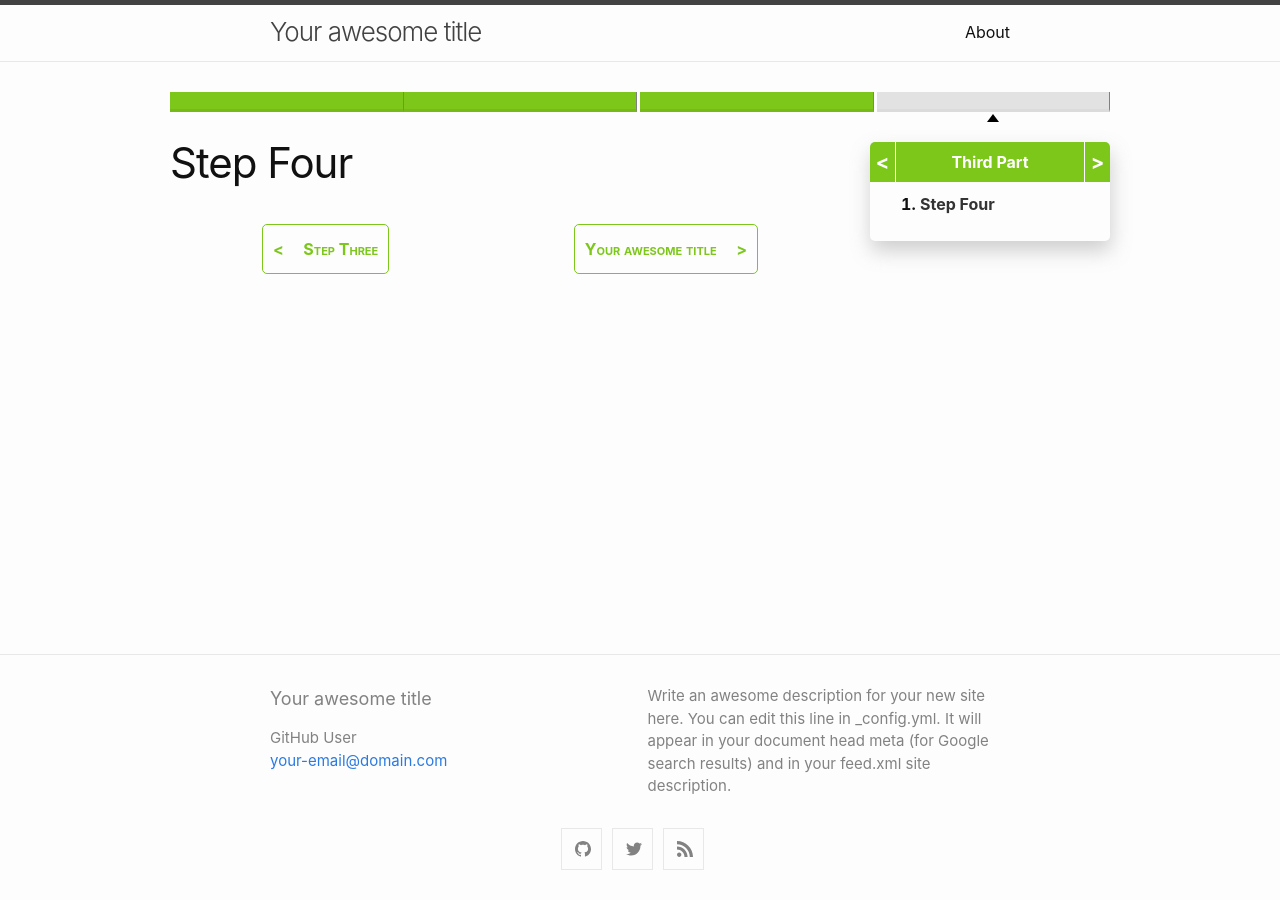
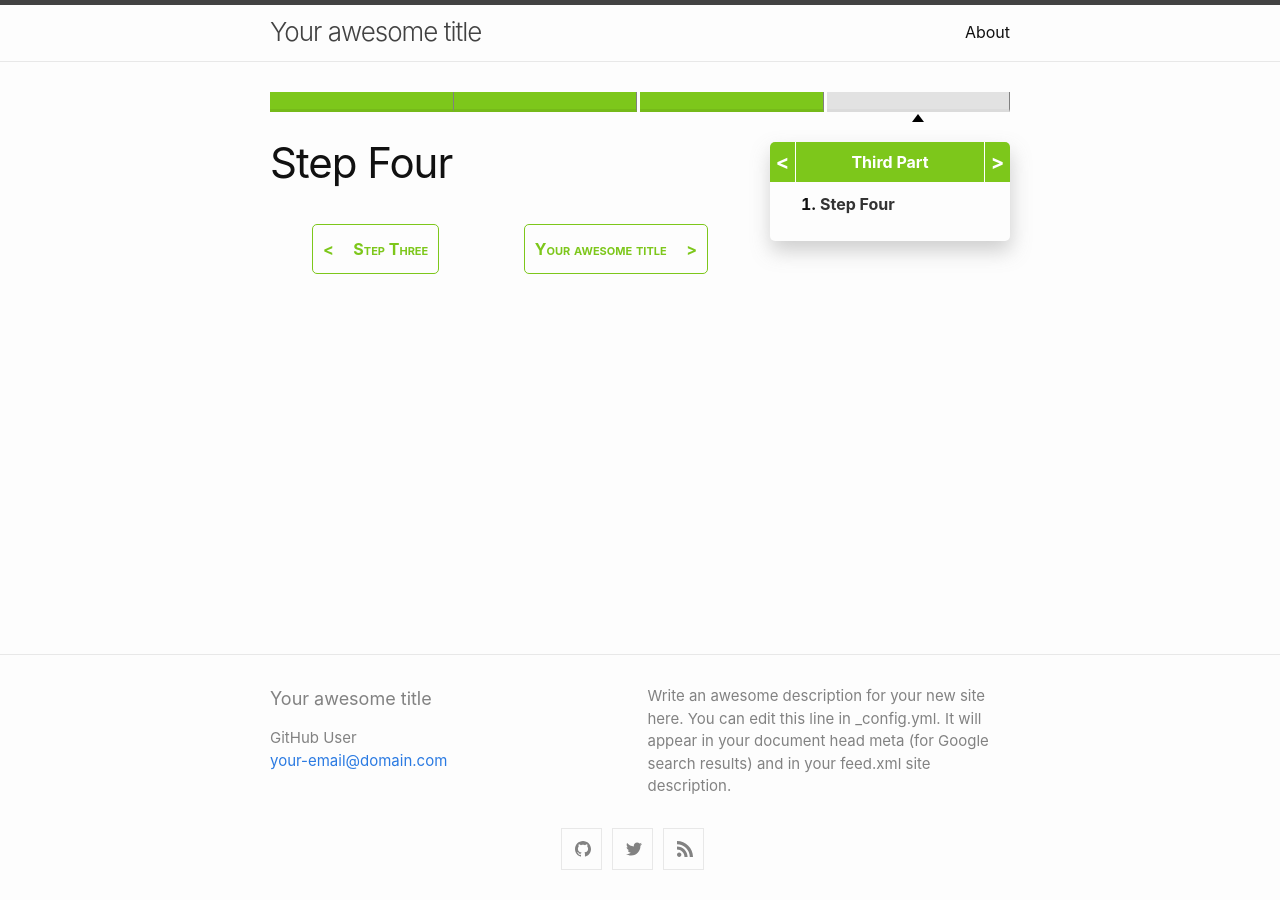
Before and after one commit to formation-dwwm/minicourse, a Jekyll site: the page built from _parts/Step Four.md, in a window 1280 px wide. Built offline with Jekyll 4.4.1, drawn with Linux system fonts in a browser that asks for light colours.

Commit message:
Fix readability on palm device

```diff
--- a/_sass/minicourse.scss
+++ b/_sass/minicourse.scss
@@ -5,7 +5,7 @@ $step_color: #eaeaea;
 $step_color_passed: #7dc71b;
 $step_color_current: darken($step_color, 3);
 
-$offset_parent: -100px;
+$offset_parent: 0px;
 
 .layout-with-sidebar {
   display: flex;
@@ -115,6 +115,15 @@ $offset_parent: -100px;
     }
   }
 
+  @include media-query($on-palm) {
+    flex-direction: column;
+
+    aside.sidebar {
+      order: -1;
+      width: 100%;
+      margin-bottom: 20px;
+    }
+  }
 }
 
 section.progress {
```
Also changed, not shown: _sass/minima/_layout.scss (+0 -7 lines), 1 other file.
